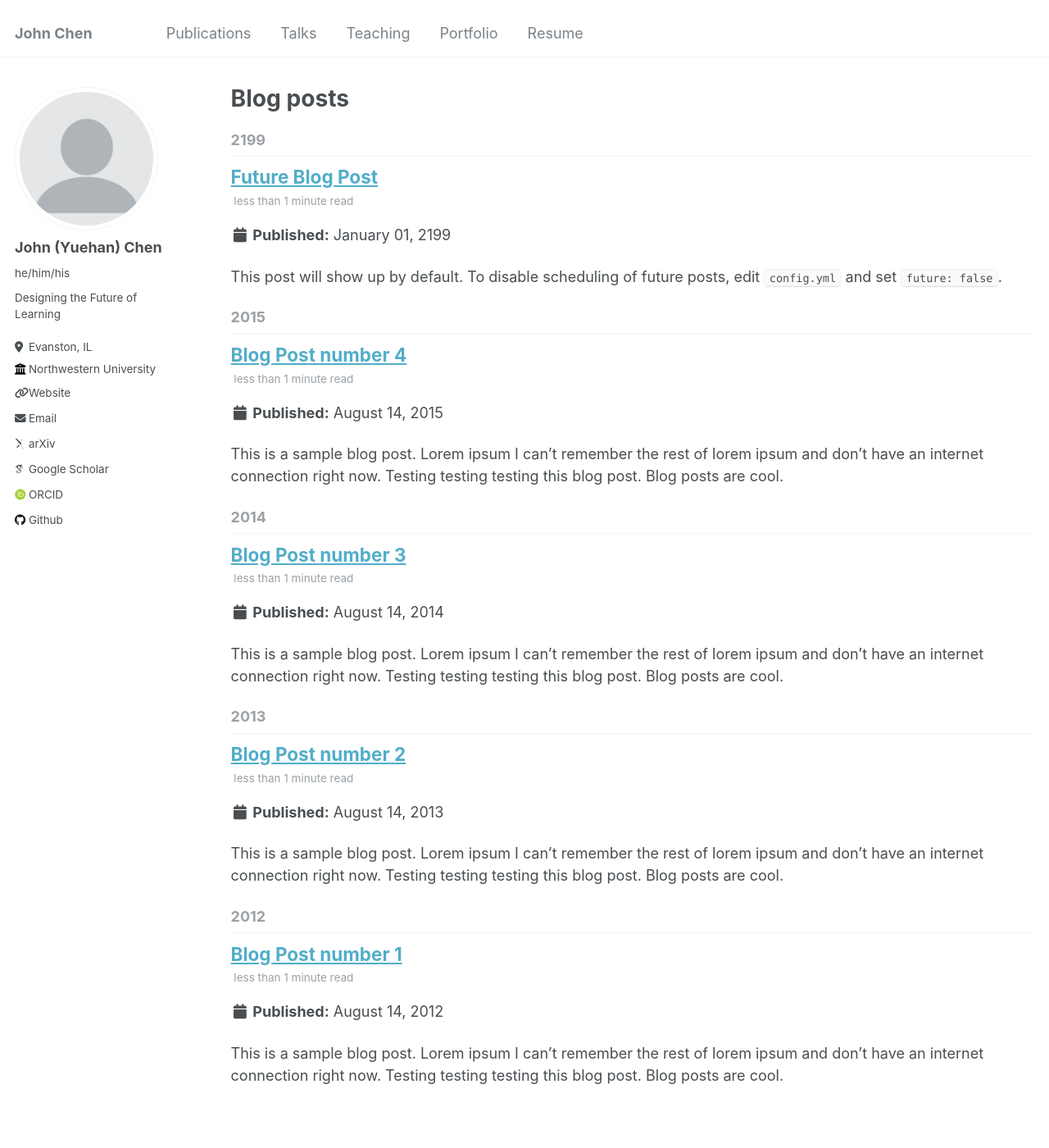
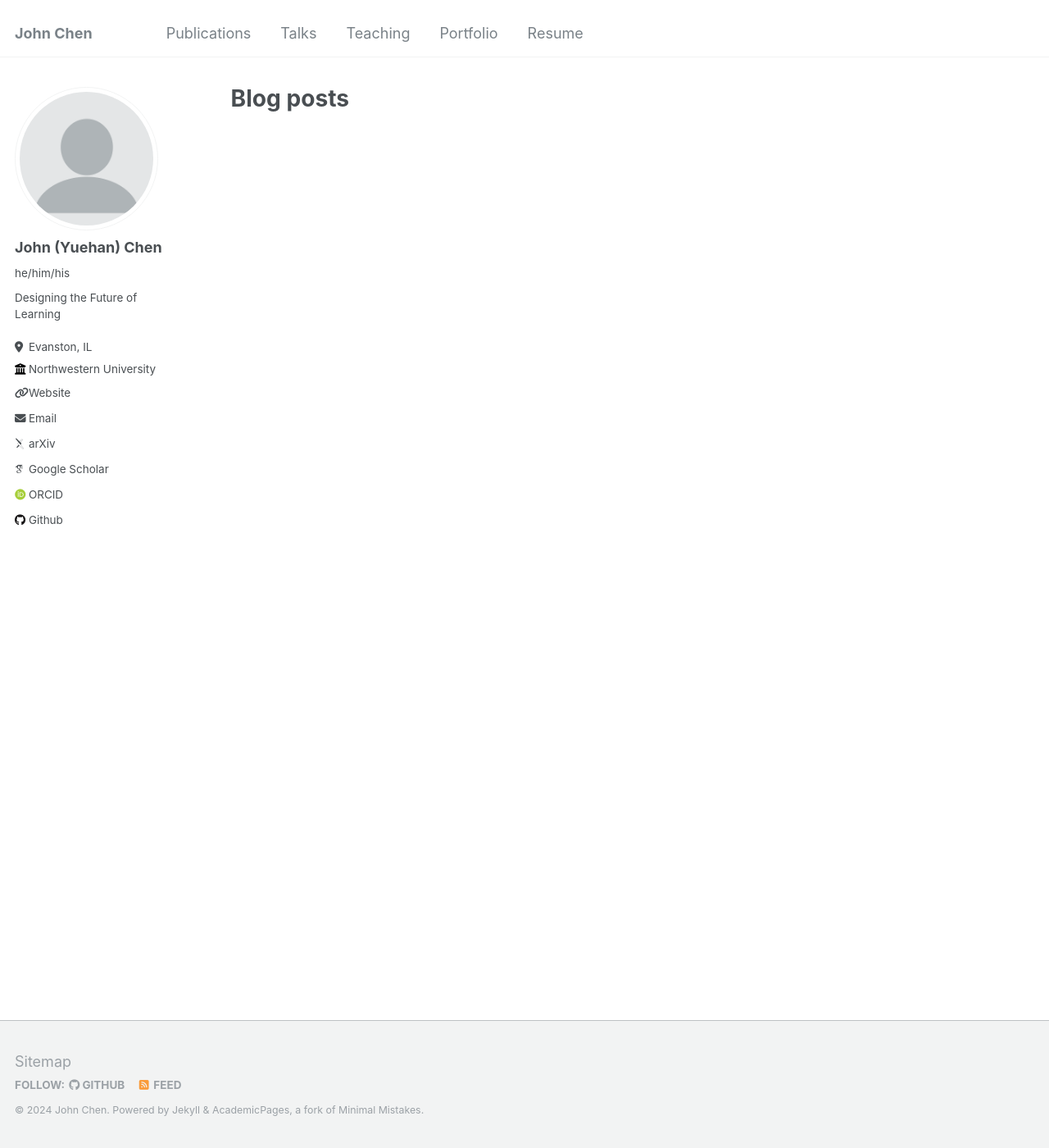
Before and after one commit to CIVITAS-John/website, a Jekyll site: the page built from _pages/year-archive.html, in a window 1280 px wide and 1400 px high. Shown: the whole window at 82% size. Built offline with Jekyll 4.4.1, drawn with Linux system fonts in a browser that asks for light colours; some web fonts are replaced.

Commit message:
Minor changes

```diff
--- a/_includes/seo.html
+++ b/_includes/seo.html
@@ -8,6 +8,10 @@
 
 {% if page.title %}
   {% assign seo_title = page.title | append: " " | append: site.title_separator | append: " " | append: site.title %}
+{% endif %}
+
+{% if page.seotitle %}
+  {% assign seo_title = page.seotitle %}
 {% endif %}
 
 {% if seo_title %}
--- a/_posts/2012-08-14-blog-post-1.md
+++ /dev/null
@@ -1,20 +0,0 @@
----
-title: 'Blog Post number 1'
-date: 2012-08-14
-permalink: /posts/2012/08/blog-post-1/
-tags:
-  - cool posts
-  - category1
-  - category2
----
-
-This is a sample blog post. Lorem ipsum I can't remember the rest of lorem ipsum and don't have an internet connection right now. Testing testing testing this blog post. Blog posts are cool.
-
-Headings are cool
-======
-
-You can have many headings
-======
-
-Aren't headings cool?
-------
--- a/_posts/2013-08-14-blog-post-2.md
+++ /dev/null
@@ -1,20 +0,0 @@
----
-title: 'Blog Post number 2'
-date: 2013-08-14
-permalink: /posts/2013/08/blog-post-2/
-tags:
-  - cool posts
-  - category1
-  - category2
----
-
-This is a sample blog post. Lorem ipsum I can't remember the rest of lorem ipsum and don't have an internet connection right now. Testing testing testing this blog post. Blog posts are cool.
-
-Headings are cool
-======
-
-You can have many headings
-======
-
-Aren't headings cool?
-------
--- a/_posts/2014-08-14-blog-post-3.md
+++ /dev/null
@@ -1,20 +0,0 @@
----
-title: 'Blog Post number 3'
-date: 2014-08-14
-permalink: /posts/2014/08/blog-post-3/
-tags:
-  - cool posts
-  - category1
-  - category2
----
-
-This is a sample blog post. Lorem ipsum I can't remember the rest of lorem ipsum and don't have an internet connection right now. Testing testing testing this blog post. Blog posts are cool.
-
-Headings are cool
-======
-
-You can have many headings
-======
-
-Aren't headings cool?
-------
--- a/_posts/2199-01-01-future-post.md
+++ /dev/null
@@ -1,11 +0,0 @@
----
-title: 'Future Blog Post'
-date: 2199-01-01
-permalink: /posts/2012/08/blog-post-4/
-tags:
-  - cool posts
-  - category1
-  - category2
----
-
-This post will show up by default. To disable scheduling of future posts, edit `config.yml` and set `future: false`.
```
Also changed, not shown: _posts/2015-08-14-blog-post-4.md (deleted, +0 -20 lines), _posts/2024-my-learning-story.md (added, +10 -0 lines).
